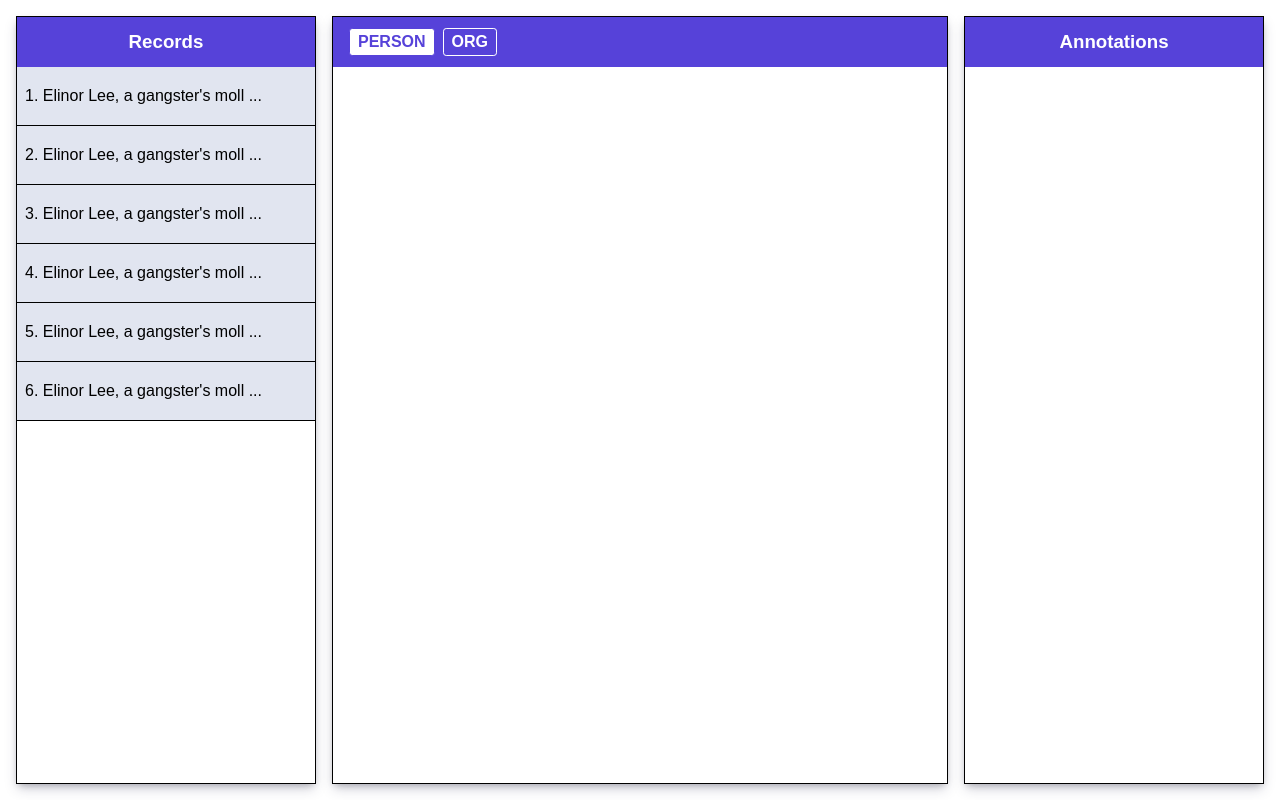
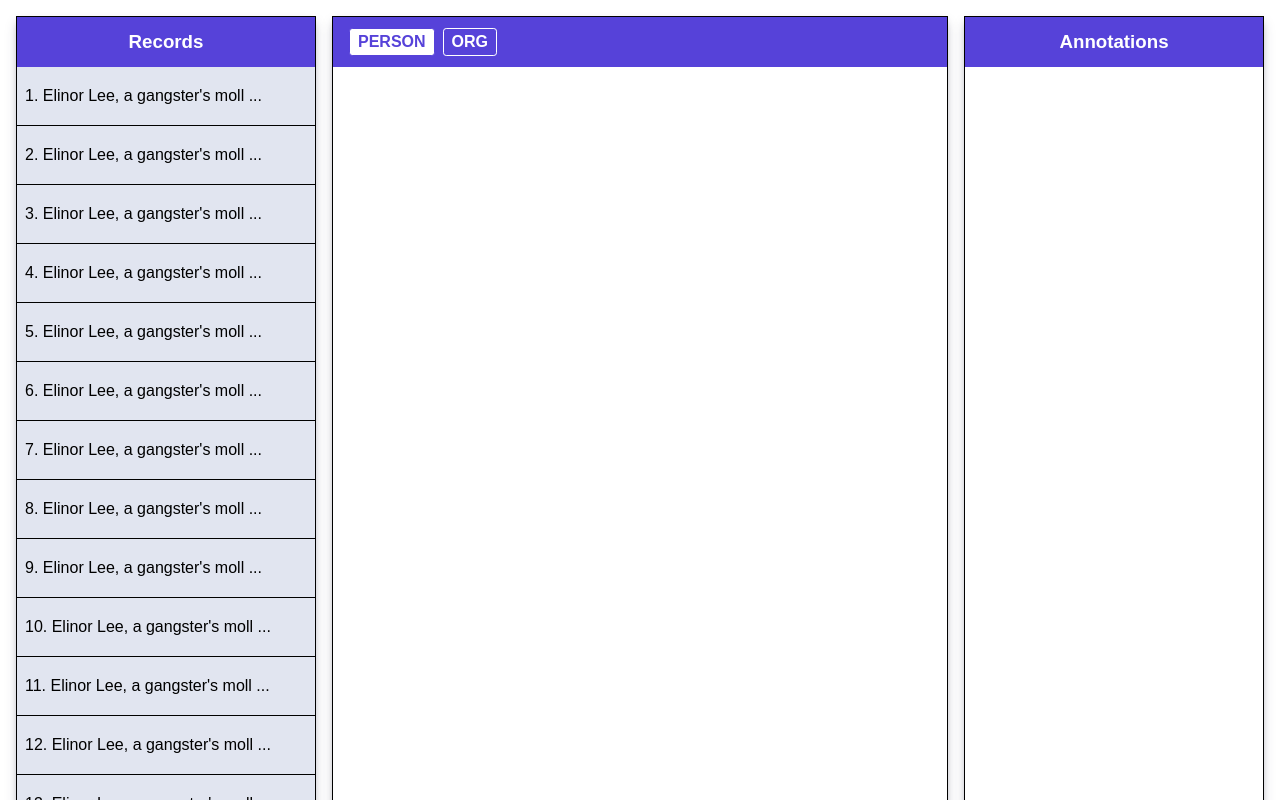
Before and after one commit to This-Is-Prince/text-highlighter, a React (Vite) app: page / in a window 1280 px wide. Shown: the top 800 px of the page. Built offline with nearby package versions, Linux system fonts and the light colour scheme.

Commit message:
data length increases

```diff
--- a/src/data.ts
+++ b/src/data.ts
@@ -25,5 +25,41 @@ const records: RawRecord[] = [
     id: 5,
     desc: "Elinor Lee, a gangster's moll living in the Harlem section of New York City, has signed up-and-coming boxer Benny Blue to a 10-year contract. Lee and a pair of corrupt fight promoter scheme to build up Blue as a potential champion, with the goal of betting against him when they force him to take a dive in a champion fight. Lee conspires to hire Fredi, an old friend of Blue and an escaped convict hiding from the law, to be his sweetheart and to control him for Lee and her partners. The plans are derailed when Blue loses a key fight to a German boxer, but he works to regain his standing in the sport and is able to meet the German in a rematch after two years have",
   },
+  {
+    id: 6,
+    desc: "Elinor Lee, a gangster's moll living in the Harlem section of New York City, has signed up-and-coming boxer Benny Blue to a 10-year contract. Lee and a pair of corrupt fight promoter scheme to build up Blue as a potential champion, with the goal of betting against him when they force him to take a dive in a champion fight. Lee conspires to hire Fredi, an old friend of Blue and an escaped convict hiding from the law, to be his sweetheart and to control him for Lee and her partners. The plans are derailed when Blue loses a key fight to a German boxer, but he works to regain his standing in the sport and is able to meet the German in a rematch after two years have",
+  },
+  {
+    id: 7,
+    desc: "Elinor Lee, a gangster's moll living in the Harlem section of New York City, has signed up-and-coming boxer Benny Blue to a 10-year contract. Lee and a pair of corrupt fight promoter scheme to build up Blue as a potential champion, with the goal of betting against him when they force him to take a dive in a champion fight. Lee conspires to hire Fredi, an old friend of Blue and an escaped convict hiding from the law, to be his sweetheart and to control him for Lee and her partners. The plans are derailed when Blue loses a key fight to a German boxer, but he works to regain his standing in the sport and is able to meet the German in a rematch after two years have",
+  },
+  {
+    id: 8,
+    desc: "Elinor Lee, a gangster's moll living in the Harlem section of New York City, has signed up-and-coming boxer Benny Blue to a 10-year contract. Lee and a pair of corrupt fight promoter scheme to build up Blue as a potential champion, with the goal of betting against him when they force him to take a dive in a champion fight. Lee conspires to hire Fredi, an old friend of Blue and an escaped convict hiding from the law, to be his sweetheart and to control him for Lee and her partners. The plans are derailed when Blue loses a key fight to a German boxer, but he works to regain his standing in the sport and is able to meet the German in a rematch after two years have",
+  },
+  {
+    id: 9,
+    desc: "Elinor Lee, a gangster's moll living in the Harlem section of New York City, has signed up-and-coming boxer Benny Blue to a 10-year contract. Lee and a pair of corrupt fight promoter scheme to build up Blue as a potential champion, with the goal of betting against him when they force him to take a dive in a champion fight. Lee conspires to hire Fredi, an old friend of Blue and an escaped convict hiding from the law, to be his sweetheart and to control him for Lee and her partners. The plans are derailed when Blue loses a key fight to a German boxer, but he works to regain his standing in the sport and is able to meet the German in a rematch after two years have",
+  },
+  {
+    id: 10,
+    desc: "Elinor Lee, a gangster's moll living in the Harlem section of New York City, has signed up-and-coming boxer Benny Blue to a 10-year contract. Lee and a pair of corrupt fight promoter scheme to build up Blue as a potential champion, with the goal of betting against him when they force him to take a dive in a champion fight. Lee conspires to hire Fredi, an old friend of Blue and an escaped convict hiding from the law, to be his sweetheart and to control him for Lee and her partners. The plans are derailed when Blue loses a key fight to a German boxer, but he works to regain his standing in the sport and is able to meet the German in a rematch after two years have",
+  },
+  {
+    id: 11,
+    desc: "Elinor Lee, a gangster's moll living in the Harlem section of New York City, has signed up-and-coming boxer Benny Blue to a 10-year contract. Lee and a pair of corrupt fight promoter scheme to build up Blue as a potential champion, with the goal of betting against him when they force him to take a dive in a champion fight. Lee conspires to hire Fredi, an old friend of Blue and an escaped convict hiding from the law, to be his sweetheart and to control him for Lee and her partners. The plans are derailed when Blue loses a key fight to a German boxer, but he works to regain his standing in the sport and is able to meet the German in a rematch after two years have",
+  },
+  {
+    id: 12,
+    desc: "Elinor Lee, a gangster's moll living in the Harlem section of New York City, has signed up-and-coming boxer Benny Blue to a 10-year contract. Lee and a pair of corrupt fight promoter scheme to build up Blue as a potential champion, with the goal of betting against him when they force him to take a dive in a champion fight. Lee conspires to hire Fredi, an old friend of Blue and an escaped convict hiding from the law, to be his sweetheart and to control him for Lee and her partners. The plans are derailed when Blue loses a key fight to a German boxer, but he works to regain his standing in the sport and is able to meet the German in a rematch after two years have",
+  },
+  {
+    id: 13,
+    desc: "Elinor Lee, a gangster's moll living in the Harlem section of New York City, has signed up-and-coming boxer Benny Blue to a 10-year contract. Lee and a pair of corrupt fight promoter scheme to build up Blue as a potential champion, with the goal of betting against him when they force him to take a dive in a champion fight. Lee conspires to hire Fredi, an old friend of Blue and an escaped convict hiding from the law, to be his sweetheart and to control him for Lee and her partners. The plans are derailed when Blue loses a key fight to a German boxer, but he works to regain his standing in the sport and is able to meet the German in a rematch after two years have",
+  },
+  {
+    id: 14,
+    desc: "Elinor Lee, a gangster's moll living in the Harlem section of New York City, has signed up-and-coming boxer Benny Blue to a 10-year contract. Lee and a pair of corrupt fight promoter scheme to build up Blue as a potential champion, with the goal of betting against him when they force him to take a dive in a champion fight. Lee conspires to hire Fredi, an old friend of Blue and an escaped convict hiding from the law, to be his sweetheart and to control him for Lee and her partners. The plans are derailed when Blue loses a key fight to a German boxer, but he works to regain his standing in the sport and is able to meet the German in a rematch after two years have",
+  },
 ];
 export default records;
```
